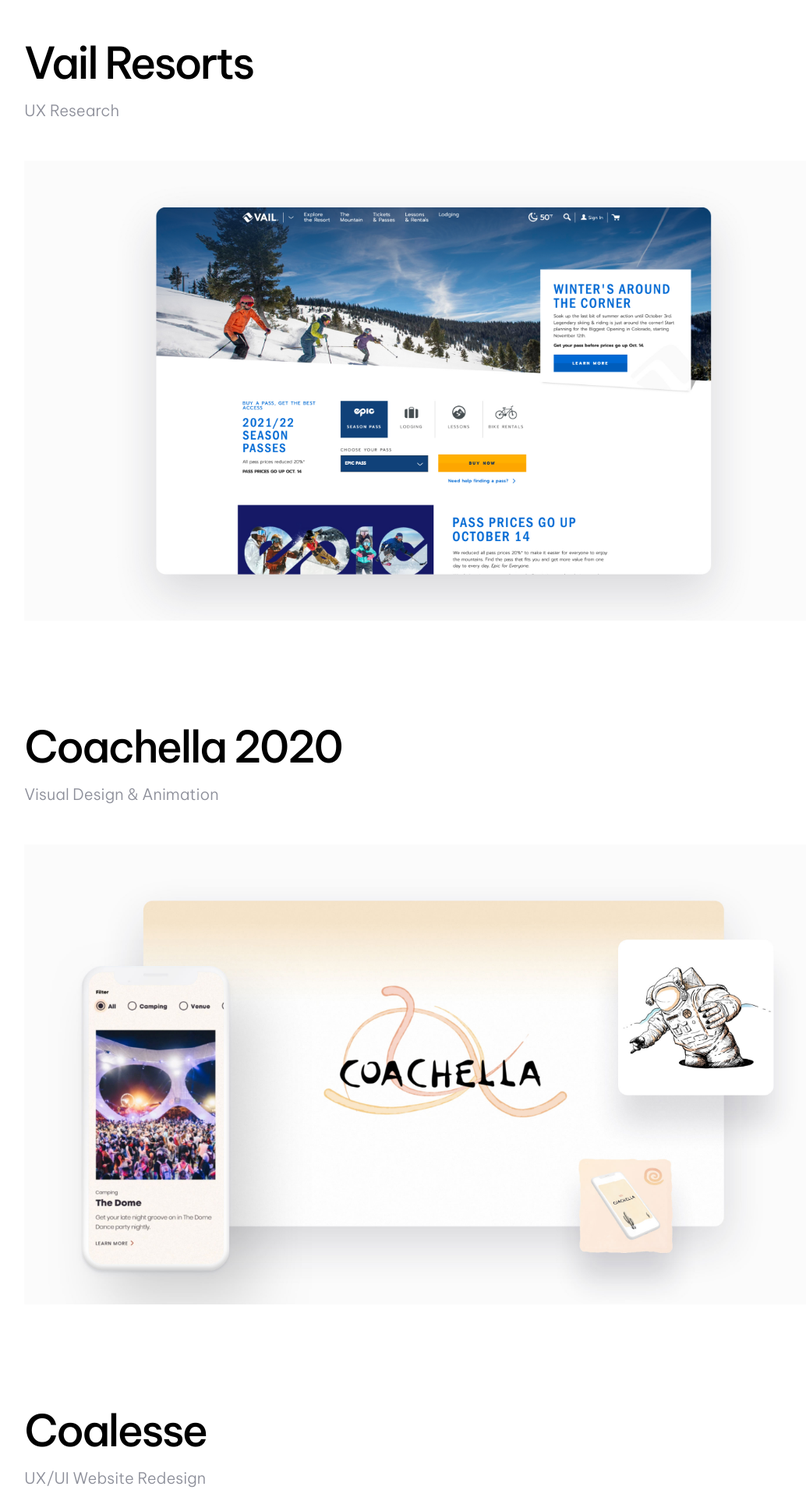
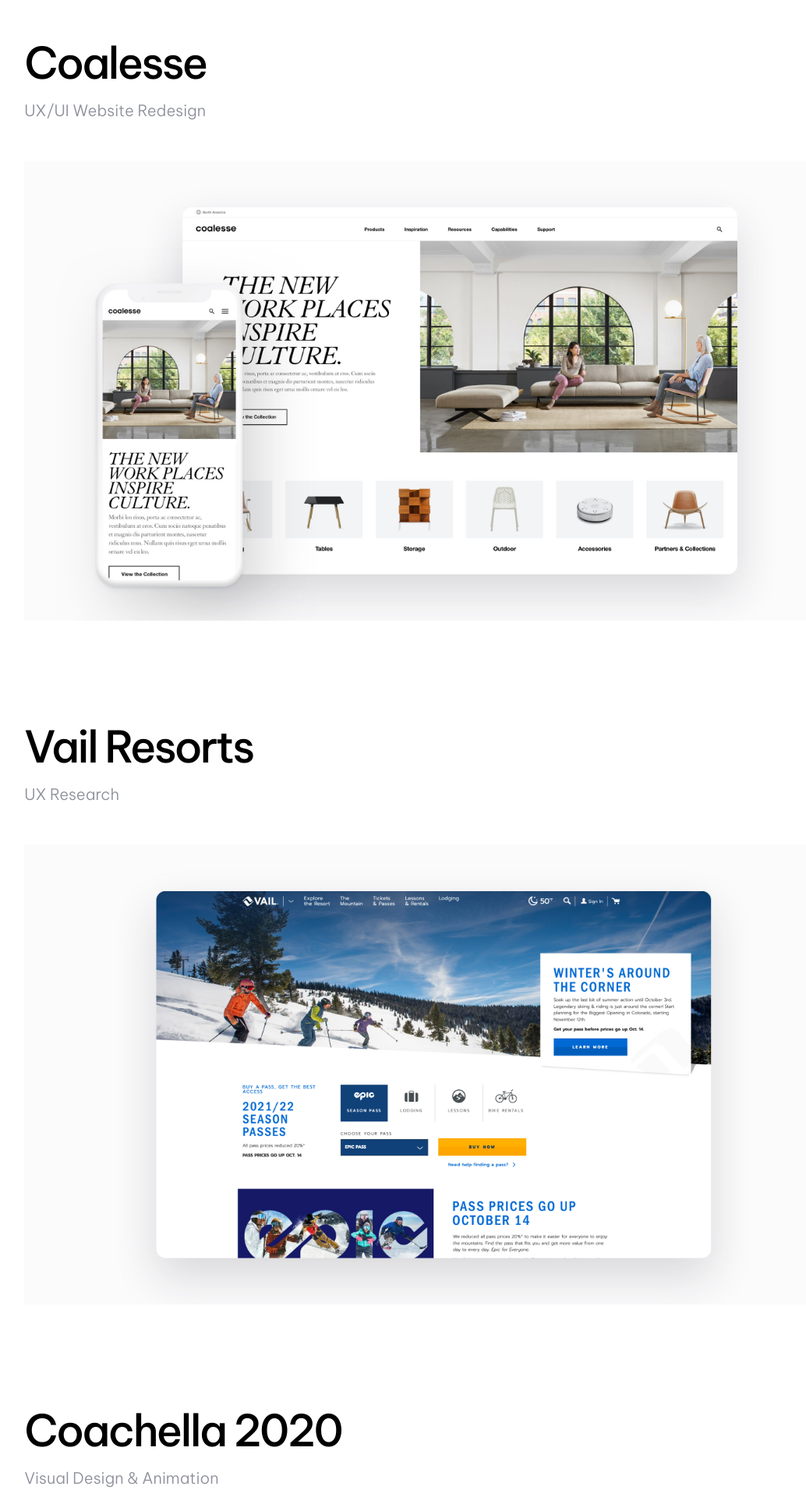
Before and after one commit to nickhart203/myportfolio, a React (Create React App) app: page / in a window 1280 px wide. Shown: the part 1700-3620 px from the top of the page at 78% size, without its empty margins (84-1118 px from the left). Built offline with nearby package versions, Linux system fonts and the light colour scheme.

Commit message:
changed order on home page

```diff
--- a/src/Work.js
+++ b/src/Work.js
@@ -79,6 +79,13 @@
             subtext="Product Design"
             alt="USN App Design"
           />
+            <Thumbnail
+              link="/coalesse"
+              image={coalesseThumb}
+              title="Coalesse"
+              subtext="UX/UI Website Redesign"
+              alt="Coalesse Website Redesign"
+            />
           <Thumbnail
             link="/vail"
             image={vailThumb}
@@ -92,13 +99,6 @@
             title="Coachella 2020"
             subtext="Visual Design & Animation"
             alt="Coachella 2020 website"
-          />
-          <Thumbnail
-            link="/coalesse"
-            image={coalesseThumb}
-            title="Coalesse"
-            subtext="UX/UI Website Redesign"
-            alt="Coalesse Website Redesign"
           />
           <Thumbnail
             link="/drumnow"
```
